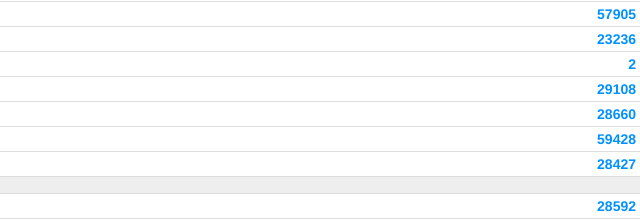
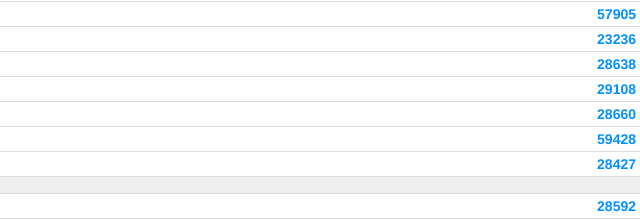
Before and after one commit to RPImilligan/ROphoneBWH.github.io, a plain HTML site: page index.html in a window 1280 px wide. Shown: the part 499-719 px from the top of the page, 640-1280 px from the left. Drawn offline with Linux system fonts and the light colour scheme.

Commit message:
Update index.html

```diff
--- a/index.html
+++ b/index.html
@@ -157,7 +157,7 @@
 
 <div class="row" onclick="location.href='tel:6175828638';">
 		<div class="name"><img src="Pink_Tight.png" class="icon"> Pink Machine</div>
-    	<div class="number">2</div>
+    	<div class="number">28638</div>
 	</div>
 
 
```
